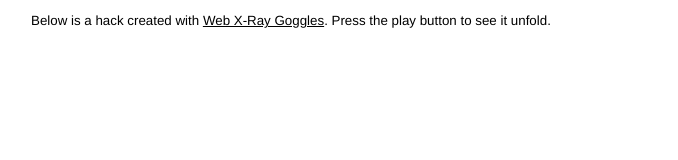
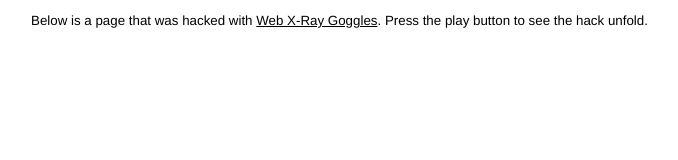
Before and after one commit to toolness/hack-battle-prototype, a plain HTML site: page index.html in a window 1280 px wide. Shown: the whole page, without its empty margins (209-887 px from the left). Drawn offline with nearby package versions, Linux system fonts and the light colour scheme.

Commit message:
slightly changed text at top of page

```diff
--- a/index.html
+++ b/index.html
@@ -100,7 +100,7 @@ $(window).load(function() {
   });
 });
 </script>
-<p>Below is a hack created with <a href="http://hackasaurus.org/goggles/">Web X-Ray Goggles</a>. Press the play button to see it unfold.</p>
+<p>Below is a page that was hacked with <a href="http://hackasaurus.org/goggles/">Web X-Ray Goggles</a>. Press the play button to see the hack unfold.</p>
 <iframe id="hack" src="sample-hack.html"></iframe>
 <div id="controls">
   <button id="play">&nbsp;</button><span id="slider"></span>
```
